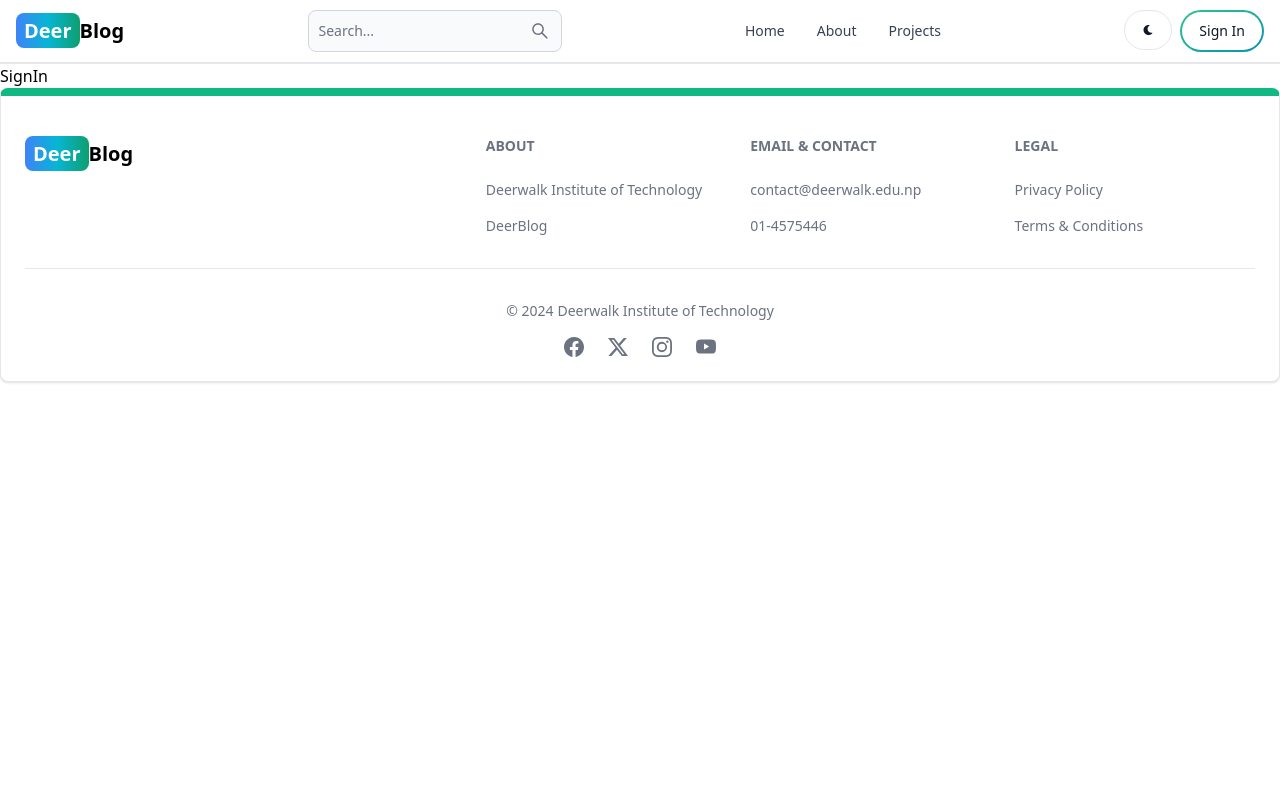
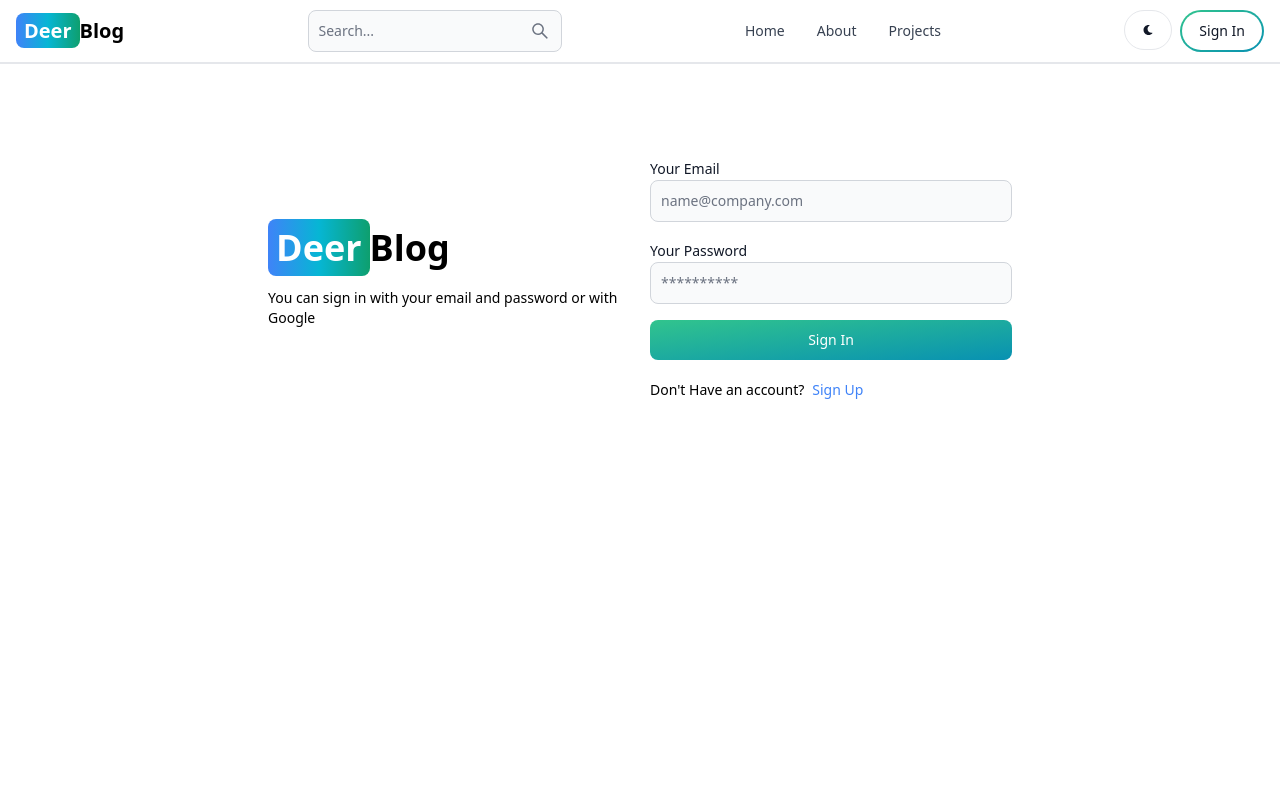
Before and after one commit to ShubhamJonchhe/DeerBlog, a React (Vite) app in the folder client/: page /sign-in in a window 1280 px wide. Shown: the top 800 px of the page. Built offline with nearby package versions, Linux system fonts and the light colour scheme.

Commit message:
Complete signin page functionality

```diff
--- a/client/src/pages/SignIn.jsx
+++ b/client/src/pages/SignIn.jsx
@@ -1,7 +1,99 @@
-import React from 'react'
+import { Alert, Button, Label, Spinner, TextInput } from 'flowbite-react'
+import React, { useState } from 'react'
+import { Link, useNavigate} from 'react-router-dom'
 
 export default function SignIn() {
+
+  const [formData, setFormData] = useState({});
+  const [errorMessage, setErrorMessage] = useState(null);
+  const [loading, setLoading] = useState(false);
+  const navigate = useNavigate();
+
+  const handleChange = (e) => {
+    setFormData({...formData, [e.target.id]: e.target.value.trim()})
+  };
+
+  const handleSubmit = async (e) => {
+    e.preventDefault();
+
+    if(!formData.email || !formData.password){
+      return setErrorMessage('Please fill out all fields')
+    }
+
+    try{
+      setLoading(true);
+      setErrorMessage(null);
+      const res = await fetch('/api/auth/signin', {
+        method: "POST",
+        headers: {'Content-Type': 'application/json'},
+        body: JSON.stringify(formData),
+      });
+      const data = await res.json();
+      if (data.success === false){
+        return setErrorMessage(data.message);
+      }
+      setLoading(false);
+      if(res.ok){
+        navigate('/')
+      }
+    } catch (error){
+      setErrorMessage(error.message);
+      setLoading(false);
+    }
+  };
+
   return (
-    <div>SignIn</div>
+    <div className='min-h-screen mt-20'>
+      <div className='flex p-3 max-w-3xl mx-auto flex-col md:flex-row md:items-center gap-5'>
+        {/* left  side */}
+        <div className='flex-1'>
+        <Link to="/" className='font-bold dark:text-white text-4xl'>
+            <span className="px-2 py-1 bg-gradient-to-r from-blue-500 via-cyan-500 to-green-500 text-white rounded-lg">Deer</span>
+            Blog
+        </Link>
+        <p className='text-sm mt-5'>
+          You can sign in with your email and password or with Google
+        </p>
+        </div>
+
+        {/* right  side */}
+        <div className='flex-1'>
+          <form className='flex flex-col gap-4' onSubmit={handleSubmit}>
+            <div>
+              <Label value='Your Email'/>
+              <TextInput type='email' placeholder='name@company.com' id='email' onChange={handleChange}/>
+            </div>
+            <div>
+              <Label value='Your Password'/>
+              <TextInput type='password' placeholder='**********' id='password' onChange={handleChange}/>
+            </div>
+            <Button gradientDuoTone='greenToBlue' type='submit' disabled={loading}>
+              {
+                loading ? (
+                  <>
+                  <Spinner size='sm'/>
+                  <span className='pl-3'>Loading...</span>
+                  </>
+                ): 'Sign In'
+              }
+            </Button>
+          </form>
+          <div className='flex gap-2 text-sm mt-5'>
+            <span>Don't Have an account?</span>
+            <Link to='/sign-up' className='text-blue-500'>
+              Sign Up
+            </Link>
+          </div>
+          {
+            errorMessage && (
+              <Alert className='mt-5' color='failure'>
+                {errorMessage}
+              </Alert>
+            )
+          }
+        </div>
+
+      </div>
+    </div>
   )
 }
```
